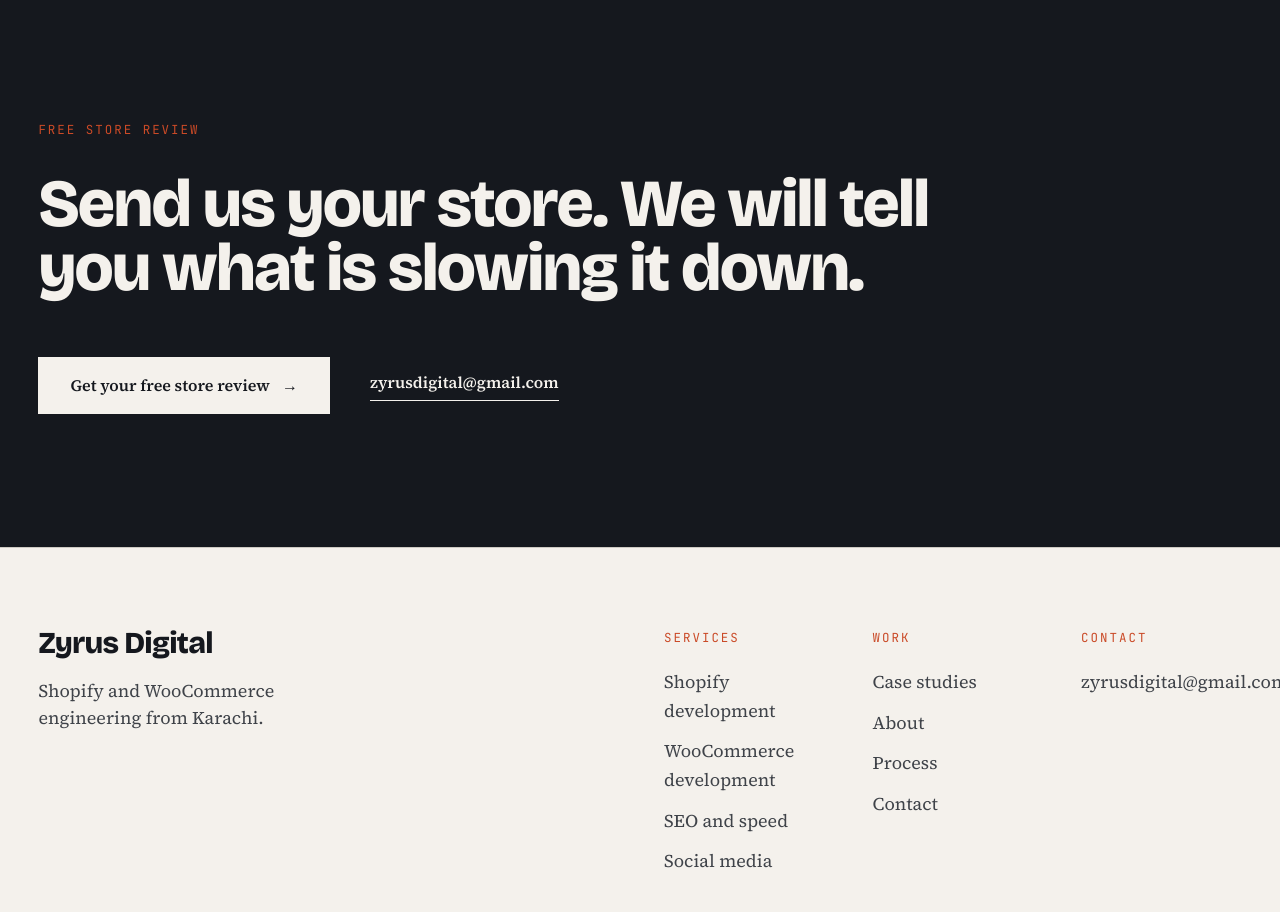
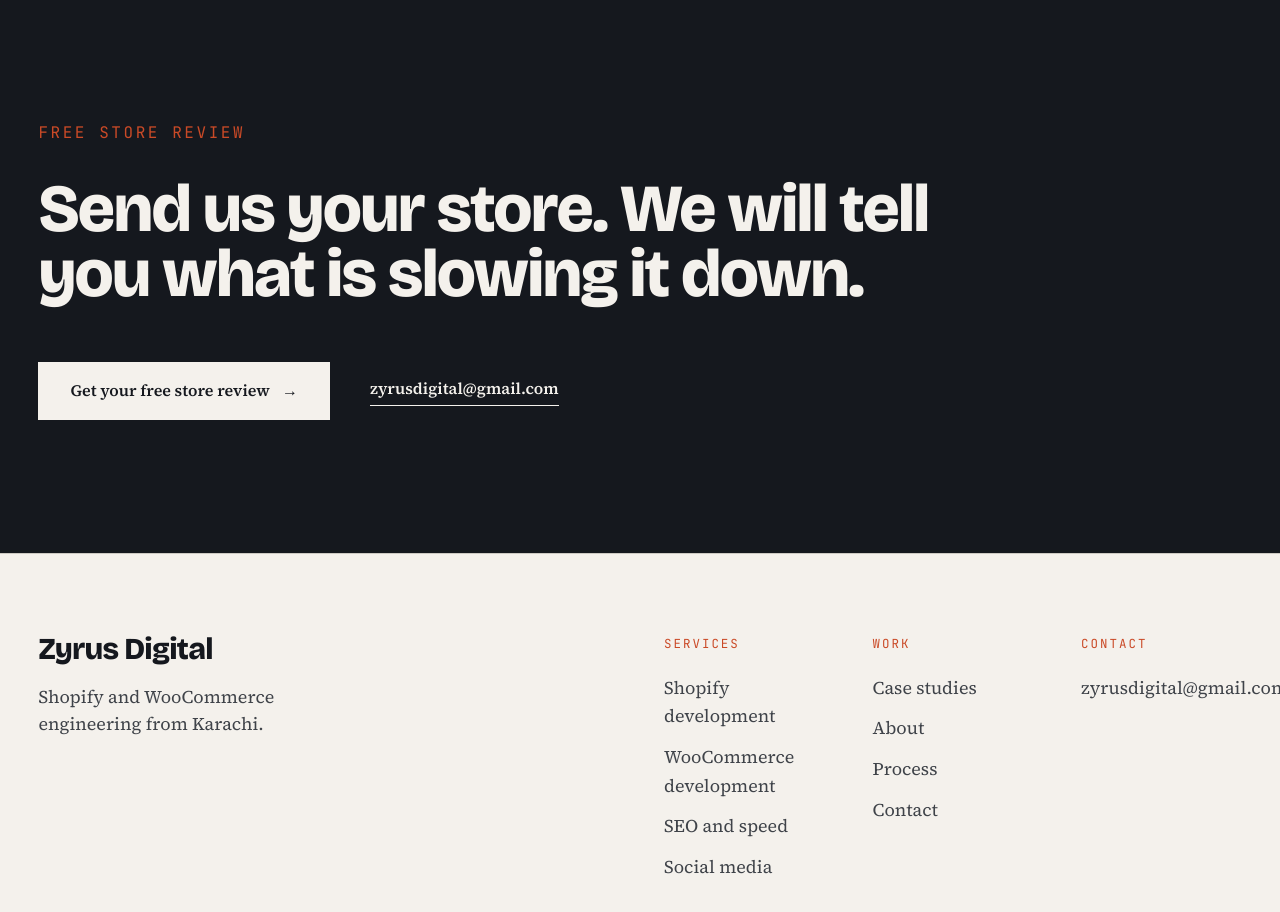
Before and after one commit to AbdulRehman222007/Zyrus-Digital, a Next.js app: page / in a window 1280 px wide. Shown: the part 7360-8272 px from the top of the page. Built offline with nearby package versions, Linux system fonts and the light colour scheme; no server answers.

Commit message:
Change text size in FinalCta component
Updated text size for the paragraph in FinalCta component.

```diff
--- a/app/components/FinalCta.tsx
+++ b/app/components/FinalCta.tsx
@@ -7,7 +7,7 @@ export default function FinalCta() {
       className="scroll-mt-20 bg-[var(--color-inverse-bg)] px-[var(--gutter)] py-[var(--section-y)] text-[var(--color-inverse-ink)]"
     >
       <div className="mx-auto max-w-[90rem]">
-        <p className="font-[family-name:var(--font-mono)] text-[length:var(--text-xs)] uppercase tracking-[var(--tracking-label)] text-[var(--color-accent)]">
+        <p className="font-[family-name:var(--font-mono)] text-[length:var(--text-s)] uppercase tracking-[var(--tracking-label)] text-[var(--color-accent)]">
           Free store review
         </p>
 
```
